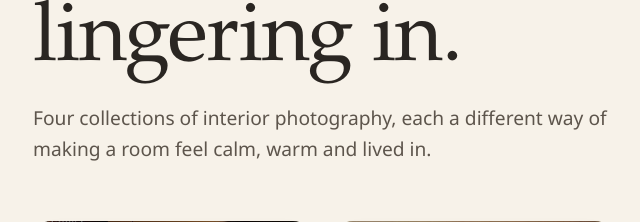
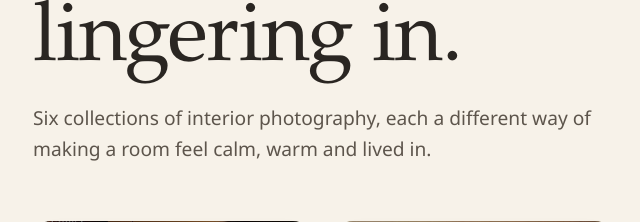
Before and after one commit to jiyaraj08/Chair-On-Top, a FastAPI app: page /gallery in a window 1280 px wide. Shown: the part 276-498 px from the top of the page, without its empty margins (15-655 px from the left). Run offline with FastAPI, Linux system fonts and the light colour scheme.

Commit message:
Update the number of collections in gallery description

```diff
--- a/templates/gallery/index.html
+++ b/templates/gallery/index.html
@@ -15,7 +15,7 @@
     <div class="wrap gl-hero-copy">
       <p class="kicker">The Design Gallery</p>
       <h1 id="gl-title">Spaces worth lingering in.</h1>
-      <p class="gl-lead">Four collections of interior photography, each a different way of making a room feel calm, warm and lived in.</p>
+      <p class="gl-lead">Six collections of interior photography, each a different way of making a room feel calm, warm and lived in.</p>
     </div>
   </section>
 
```
